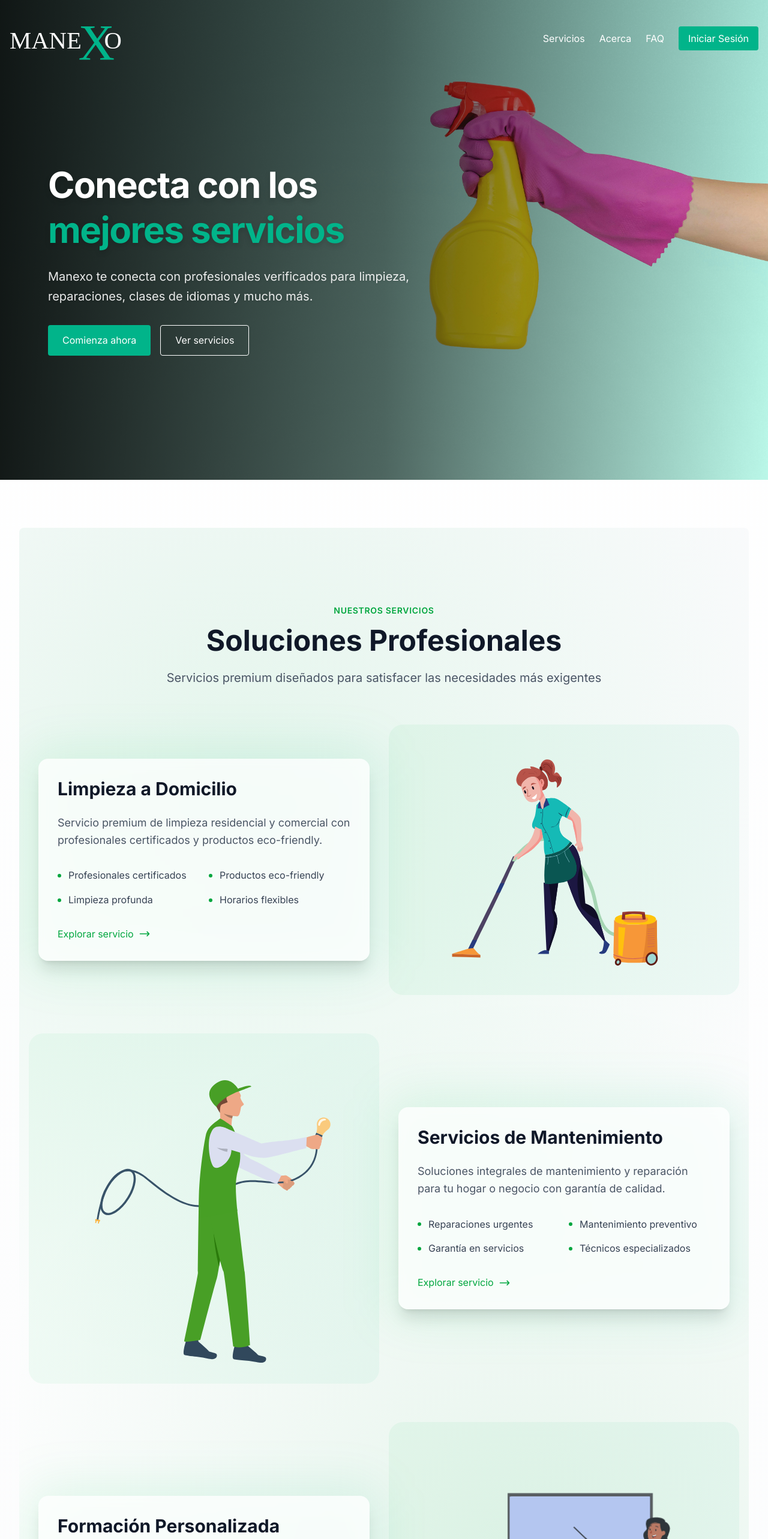
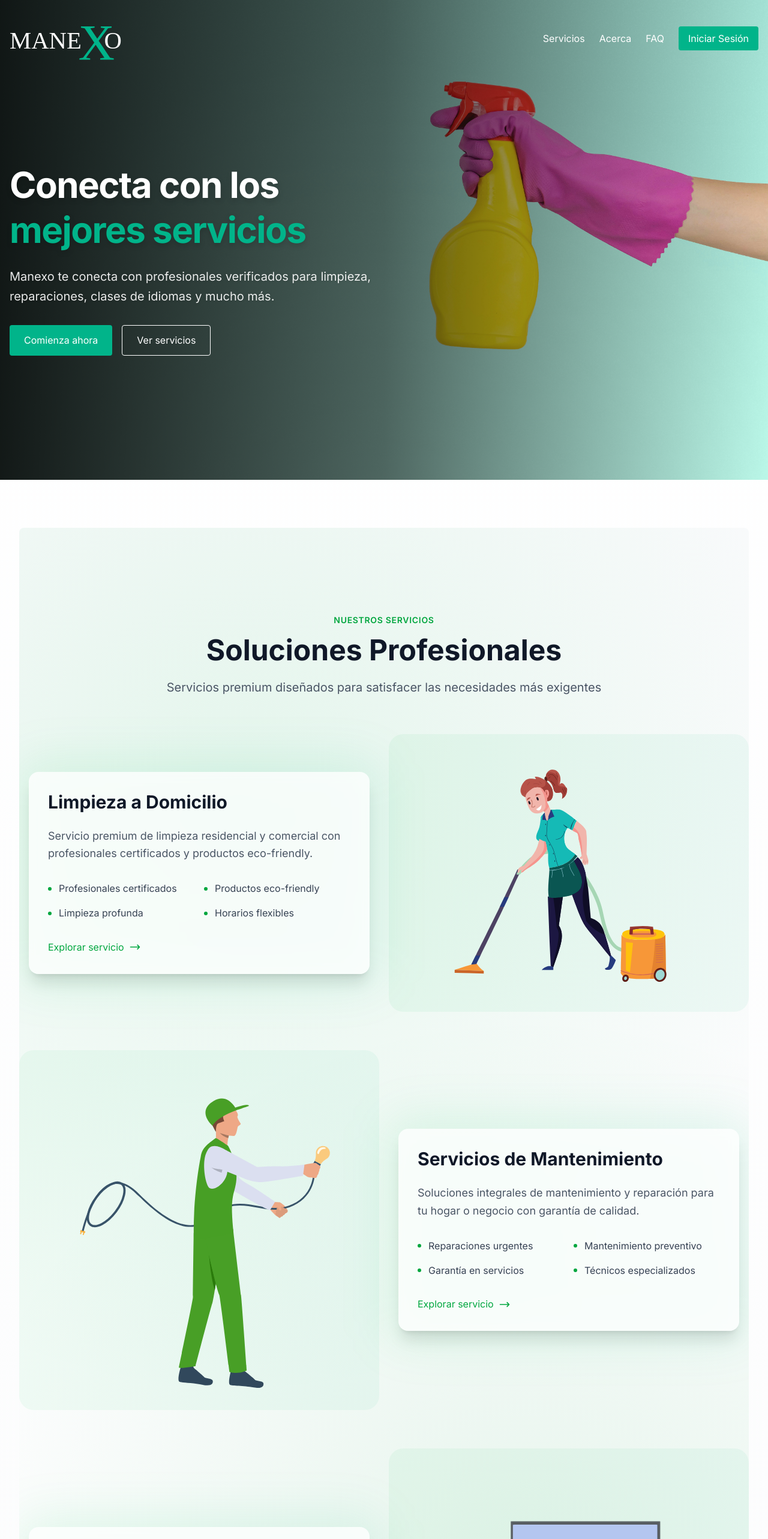
Before and after one commit to vladickweb/manexo-front, a React (Vite) app: page / in a window 1280 px wide. Shown: the top 2566 px of the page at 60% size. Built offline with nearby package versions, Linux system fonts and the light colour scheme; no server answers; a web font is replaced by a local one; what @cloudinary/url-gen would draw is missing.

Commit message:
feat: improve landing page

```diff
--- a/src/modules/LandingPage/components/About.tsx
+++ b/src/modules/LandingPage/components/About.tsx
@@ -8,7 +8,7 @@ export const About = () => (
       <div className="absolute inset-0 bg-[radial-gradient(circle_at_70%_80%,rgba(22,163,74,0.1),transparent_50%)]" />
     </div>
 
-    <div className="relative max-w-7xl mx-auto px-4 sm:px-6 lg:px-8">
+    <div className="relative container mx-auto px-4 py-4">
       <div className="text-center mb-16">
         <span className="text-green-600 font-semibold tracking-wider uppercase text-sm mb-4 block">
           Nuestra Historia
--- a/src/modules/LandingPage/components/FAQ.tsx
+++ b/src/modules/LandingPage/components/FAQ.tsx
@@ -30,7 +30,7 @@ export const FAQ = () => {
 
   return (
     <section id="faq" className="py-24 bg-gray-50 mt-20 rounded-lg">
-      <div className="max-w-7xl mx-auto px-4 sm:px-6 lg:px-8">
+      <div className="container mx-auto px-4 py-4">
         <div className="text-center">
           <h2 className="text-3xl font-bold tracking-tight text-gray-900 sm:text-4xl">
             Preguntas frecuentes
--- a/src/modules/LandingPage/components/Features.tsx
+++ b/src/modules/LandingPage/components/Features.tsx
@@ -61,7 +61,7 @@ export const Features = () => {
         <div className="absolute inset-0 bg-[radial-gradient(circle_at_70%_80%,rgba(22,163,74,0.1),transparent_50%)]" />
       </div>
 
-      <div className="relative max-w-7xl mx-auto px-4 sm:px-6 lg:px-8">
+      <div className="relative container mx-auto px-4 py-4">
         <div className="text-center mb-20">
           <span className="text-green-600 font-semibold tracking-wider uppercase text-sm mb-4 block">
             Nuestros Servicios
--- a/src/modules/LandingPage/components/Hero.tsx
+++ b/src/modules/LandingPage/components/Hero.tsx
@@ -24,7 +24,8 @@ export const Hero = () => {
         <div className="absolute inset-0 bg-gradient-to-r from-black/90 via-black/60 to-transparent" />
       </div>
 
-      <div className="relative z-10 h-full flex items-center px-6 sm:px-12 lg:px-20">
+      <div className="relative z-10 h-full flex items-center">
+        <div className="container mx-auto px-4 py-4">
           <div className="max-w-2xl animate-fade-up">
             <h1 className="text-4xl sm:text-5xl lg:text-6xl font-bold text-white leading-tight tracking-tight drop-shadow-lg mb-6">
               Conecta con los{" "}
@@ -53,6 +54,7 @@ export const Hero = () => {
             </div>
           </div>
         </div>
+      </div>
 
       <LoginModal isOpen={isLoginModalOpen} setIsOpen={setIsLoginModalOpen} />
     </section>
--- a/src/modules/LandingPage/components/Testimonials.tsx
+++ b/src/modules/LandingPage/components/Testimonials.tsx
@@ -27,7 +27,7 @@ const testimonials = [
 export const Testimonials = () => {
   return (
     <section className="py-24 bg-white mt-20 rounded-lg">
-      <div className="max-w-7xl mx-auto px-4 sm:px-6 lg:px-8">
+      <div className="container mx-auto px-4 py-4">
         <div className="text-center">
           <h2 className="text-3xl font-bold tracking-tight text-gray-900 sm:text-4xl">
             Lo que dicen nuestros clientes
```
Lines whose indentation alone changed are shown as unchanged.
